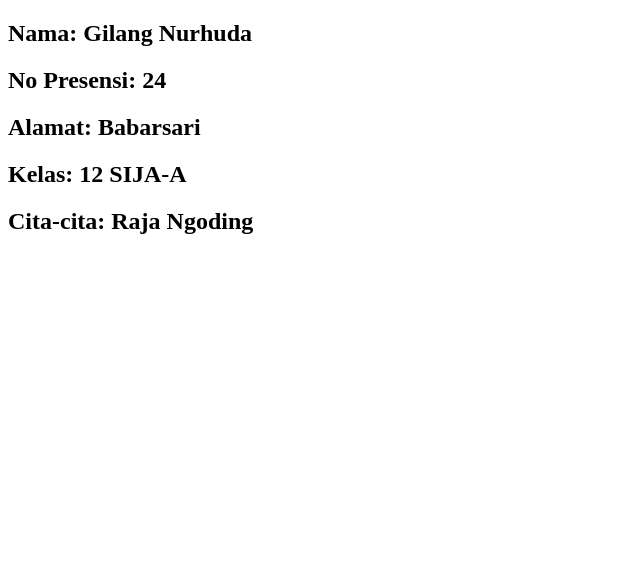
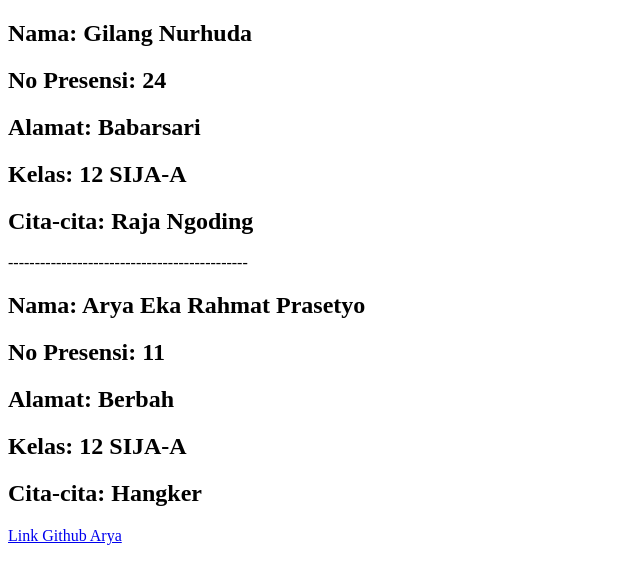
Before and after one commit to Rhin6z/belajar_git, a plain HTML site: page index.html in a window 1280 px wide. Shown: the whole page, without its empty margins (0-640 px from the left). Drawn offline with Linux system fonts and the light colour scheme.

Commit message:
Update index.html

```diff
--- a/index.html
+++ b/index.html
@@ -11,5 +11,12 @@
     <h2>Alamat: Babarsari</h2>
     <h2>Kelas: 12 SIJA-A</h2>
     <h2>Cita-cita: Raja Ngoding</h2>
+    <p>---------------------------------------------</p>
+    <h2>Nama: Arya Eka Rahmat Prasetyo</h2>
+    <h2>No Presensi: 11</h2>
+    <h2>Alamat: Berbah</h2>
+    <h2>Kelas: 12 SIJA-A</h2>
+    <h2>Cita-cita: Hangker</h2>
+    <a href="https://github.com/Aryoksss/belajar_git">Link Github Arya</a>
 </body>
 </html>
```
